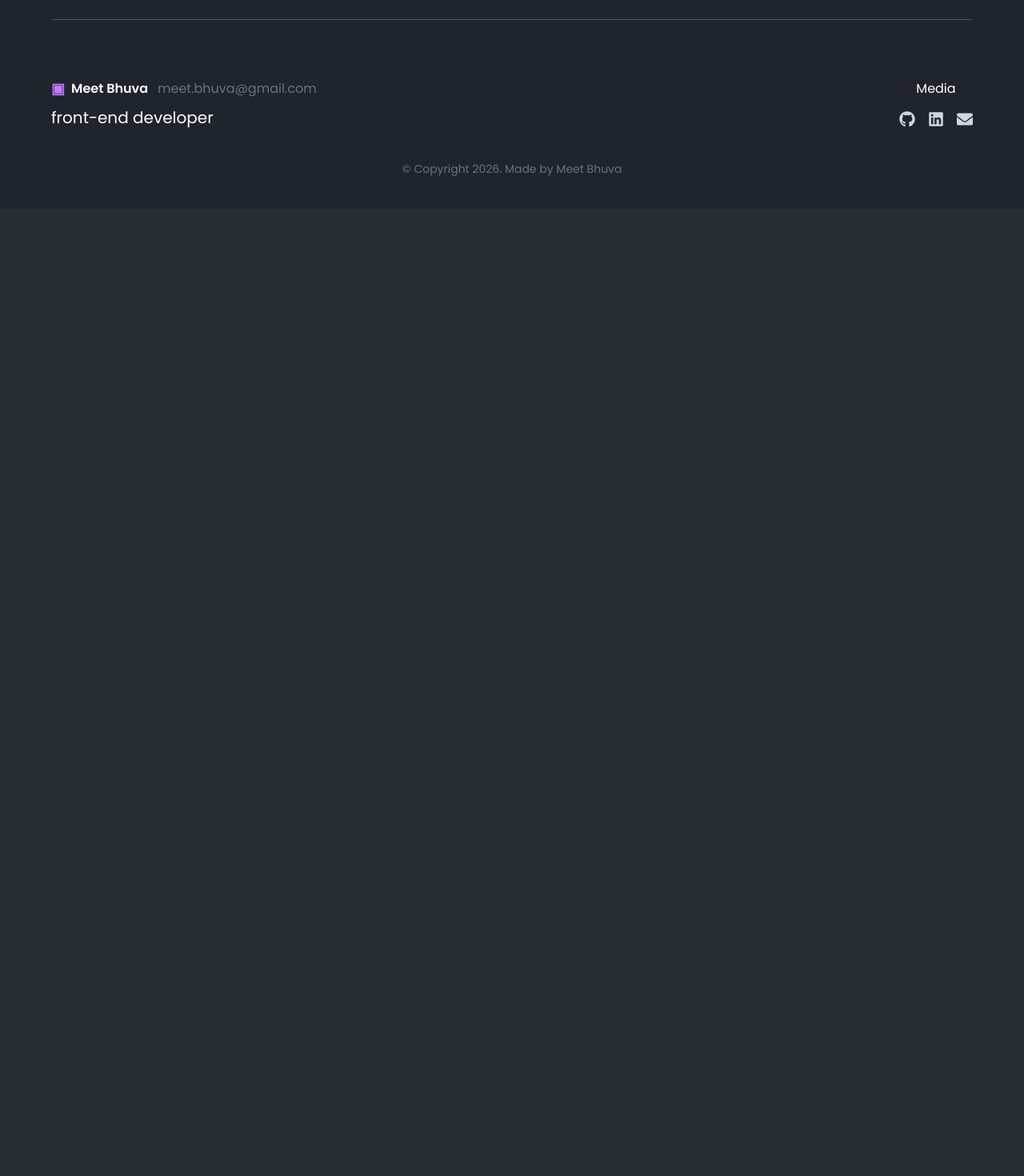
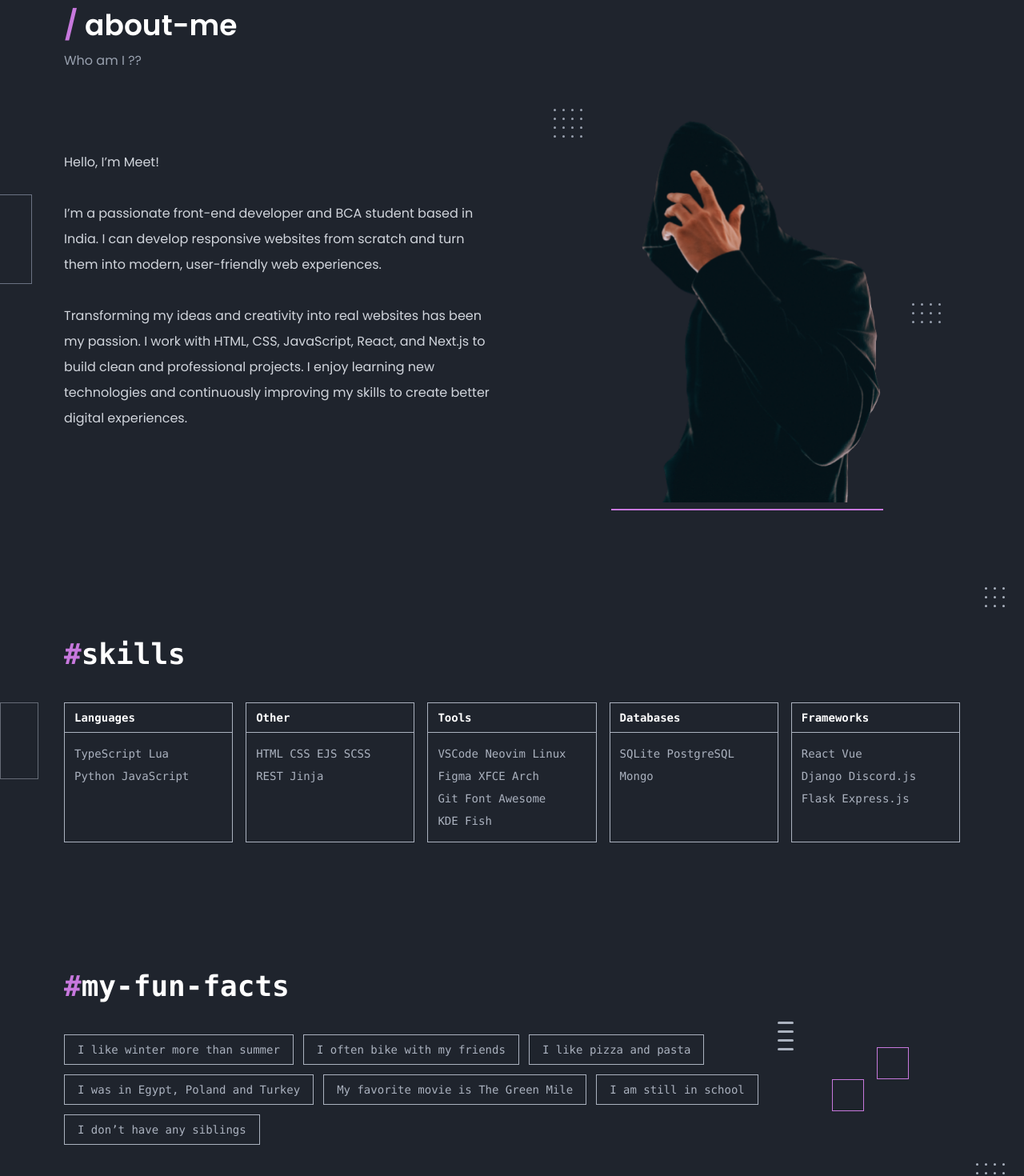
Before and after one commit to meetbhuva07/portfolio, a Next.js app: page /aboutpage in a window 1280 px wide. Shown: the part 140-1610 px from the top of the page at 80% size. Before the commit the page ends 800 px from the top, so only its background shows below. Built offline with nearby package versions, Linux system fonts and the light colour scheme.

Commit message:
about-me page are completed

```diff
--- a/app/aboutpage/page.jsx
+++ b/app/aboutpage/page.jsx
@@ -1,11 +1,236 @@
-import React from 'react'
+import Image from "next/image";
+import React from "react";
 
 const AboutPage = () => {
+  const facts = [
+    "I like winter more than summer",
+    "I often bike with my friends",
+    "I like pizza and pasta",
+    "I was in Egypt, Poland and Turkey",
+    "My favorite movie is The Green Mile",
+    "I am still in school",
+    "I don’t have any siblings",
+  ];
+
   return (
-    <div>
-      <h1 className='text-3xl font-bold mb-4'>About Me</h1>
+    <>
+      {/* ================= ABOUT SECTION ================= */}
+      <section className="bg-[#1f242d] text-white px-6 md:px-20 py-20 overflow-hidden">
+              {/* Heading */}
+             <h2 className="text-2xl sm:text-4xl font-semibold mb-3">
+        <span className="text-[#C778DD]">/ </span>about-me
+      </h2>
+
+      <p className="text-gray-400 mb-8 text-sm sm:text-base">
+        Who am I ??
+      </p>
+
+              {/* Main Layout */}
+              <div className="grid md:grid-cols-2 gap-14 items-center">
+                {/* Image First on Mobile */}
+                <div className="relative flex justify-center order-1 md:order-2">
+                  {/* Top Dots */}
+                  <div className="absolute top-4 left-6 grid grid-cols-4 gap-2">
+                    {[...Array(16)].map((_, i) => (
+                      <span
+                        key={i}
+                        className="w-0.75 h-0.75 rounded-full bg-gray-400"
+                      ></span>
+                    ))}
+                  </div>
+
+                  {/* Center Dots */}
+                  <div className="absolute top-1/2 right-6 grid grid-cols-4 gap-2">
+                    {[...Array(12)].map((_, i) => (
+                      <span
+                        key={i}
+                        className="w-0.75 h-0.75 rounded-full bg-gray-400"
+                      ></span>
+                    ))}
+                  </div>
+
+                  {/* Person Image */}
+                  <div className="relative">
+                    <Image
+                      src="/About-image.png"
+                      alt="about"
+                      width={340}
+                      height={420}
+                      className="w-42.5 xs:w-[200px] sm:w-62.5 md:w-85 h-auto object-contain"
+                    />
+
+                    {/* Bottom Purple Line */}
+                    <div className="h-0.5 bg-[#C778DD] w-full mt-2"></div>
+                  </div>
+                </div>
+
+                {/* Left Content */}
+                <div className="relative order-2 md:order-1 text-center md:text-left">
+                  {/* Left Gray Box */}
+                  <div className="hidden lg:block absolute -left-24 top-14 w-14 h-28 border border-gray-500"></div>
+
+                  <p className="text-gray-300 text-sm sm:text-base leading-8 mb-8">
+                    Hello, I’m Meet!
+                    <br />
+                    <br />
+                    I’m a passionate front-end developer and BCA student based in
+                    India. I can develop responsive websites from scratch and turn
+                    them into modern, user-friendly web experiences.
+                    <br />
+                    <br />
+                    Transforming my ideas and creativity into real websites has been
+                    my passion. I work with HTML, CSS, JavaScript, React, and Next.js
+                    to build clean and professional projects. I enjoy learning new
+                    technologies and continuously improving my skills to create better
+                    digital experiences.
+                  </p>
+                </div>
+              </div>
+            </section>
+
+      {/* ================= SKILLS SECTION ================= */}
+      <section className="bg-[#1f242d] text-white relative overflow-hidden font-mono px-4 sm:px-6 md:px-10 lg:px-20 py-14 sm:py-20">
+  {/* Left Box */}
+  <div className="hidden lg:block absolute left-0 top-1/2 -translate-y-1/2 w-12 h-24 border border-[#ABB2BF] opacity-50"></div>
+
+  {/* Top Right Dots */}
+  <div className="absolute top-4 right-4 sm:right-6 grid grid-cols-3 gap-2">
+    {[...Array(9)].map((_, i) => (
+      <span
+        key={i}
+        className="w-[3px] h-[3px] rounded-full bg-[#ABB2BF]"
+      ></span>
+    ))}
+  </div>
+
+  <div className="max-w-7xl mx-auto">
+    {/* Heading */}
+    <h2 className="text-2xl sm:text-3xl md:text-4xl font-bold mb-8 sm:mb-10">
+      <span className="text-[#C778DD]">#</span>skills
+    </h2>
+
+    {/* Skills Grid */}
+    <div className="grid grid-cols-1 sm:grid-cols-2 lg:grid-cols-5 gap-4">
+      {/* Languages */}
+      <div className="border border-[#ABB2BF] hover:border-[#C778DD] transition duration-300">
+        <div className="border-b border-[#ABB2BF] px-3 py-2 text-sm font-semibold">
+          Languages
+        </div>
+        <div className="px-3 py-3 text-[#ABB2BF] text-sm leading-7">
+          TypeScript Lua
+          <br />
+          Python JavaScript
+        </div>
+      </div>
+
+      {/* Other */}
+      <div className="border border-[#ABB2BF] hover:border-[#C778DD] transition duration-300">
+        <div className="border-b border-[#ABB2BF] px-3 py-2 text-sm font-semibold">
+          Other
+        </div>
+        <div className="px-3 py-3 text-[#ABB2BF] text-sm leading-7">
+          HTML CSS EJS SCSS
+          <br />
+          REST Jinja
+        </div>
+      </div>
+
+      {/* Tools */}
+      <div className="border border-[#ABB2BF] hover:border-[#C778DD] transition duration-300">
+        <div className="border-b border-[#ABB2BF] px-3 py-2 text-sm font-semibold">
+          Tools
+        </div>
+        <div className="px-3 py-3 text-[#ABB2BF] text-sm leading-7">
+          VSCode Neovim Linux
+          <br />
+          Figma XFCE Arch
+          <br />
+          Git Font Awesome
+          <br />
+          KDE Fish
+        </div>
+      </div>
+
+      {/* Databases */}
+      <div className="border border-[#ABB2BF] hover:border-[#C778DD] transition duration-300">
+        <div className="border-b border-[#ABB2BF] px-3 py-2 text-sm font-semibold">
+          Databases
+        </div>
+        <div className="px-3 py-3 text-[#ABB2BF] text-sm leading-7">
+          SQLite PostgreSQL
+          <br />
+          Mongo
+        </div>
+      </div>
+
+      {/* Frameworks */}
+      <div className="border border-[#ABB2BF] hover:border-[#C778DD] transition duration-300">
+        <div className="border-b border-[#ABB2BF] px-3 py-2 text-sm font-semibold">
+          Frameworks
+        </div>
+        <div className="px-3 py-3 text-[#ABB2BF] text-sm leading-7">
+          React Vue
+          <br />
+          Django Discord.js
+          <br />
+          Flask Express.js
+        </div>
+      </div>
     </div>
-  )
-}
+  </div>
+</section>
 
-export default AboutPage
+      {/* ================= FUN FACTS SECTION ================= */}
+     <section className="bg-[#1f242d] text-white relative overflow-hidden font-mono px-4 sm:px-6 md:px-10 lg:px-20 py-14 sm:py-20">
+  {/* Bottom Right Dots */}
+  <div className="absolute bottom-8 right-4 sm:right-6 hidden md:grid grid-cols-4 gap-2">
+    {[...Array(12)].map((_, i) => (
+      <span
+        key={i}
+        className="w-[3px] h-[3px] rounded-full bg-[#ABB2BF]"
+      ></span>
+    ))}
+  </div>
+
+  <div className="max-w-7xl mx-auto relative">
+    {/* Heading */}
+    <h2 className="text-2xl sm:text-3xl md:text-4xl font-bold mb-8 sm:mb-10">
+      <span className="text-[#C778DD]">#</span>my-fun-facts
+    </h2>
+
+    {/* Facts */}
+    <div className="flex flex-wrap gap-3 max-w-4xl">
+      {facts.map((fact, i) => (
+        <div
+          key={i}
+          className="border border-[#ABB2BF] px-4 py-2 text-sm text-[#ABB2BF] hover:border-[#C778DD] transition duration-300"
+        >
+          {fact}
+        </div>
+      ))}
+    </div>
+
+    {/* Middle Dots */}
+    <div className="hidden xl:flex absolute right-52 top-16 flex-col gap-2">
+      {[...Array(4)].map((_, i) => (
+        <span
+          key={i}
+          className="w-5 h-[3px] rounded-full bg-[#ABB2BF]"
+        ></span>
+      ))}
+    </div>
+
+    {/* Purple Boxes */}
+    <div className="hidden xl:block absolute right-16 top-24">
+      <div className="relative w-24 h-20">
+        <div className="absolute left-0 bottom-0 w-10 h-10 border border-[#C778DD]"></div>
+        <div className="absolute right-0 top-0 w-10 h-10 border border-[#C778DD]"></div>
+      </div>
+    </div>
+  </div>
+</section>
+    </>
+  );
+};
+
+export default AboutPage;
```
